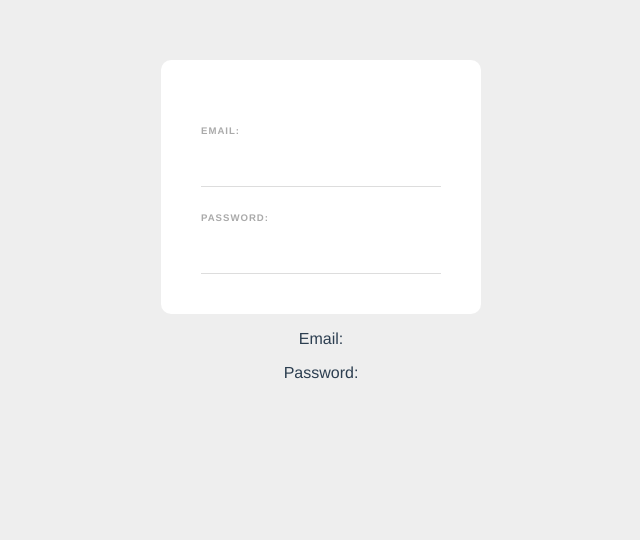
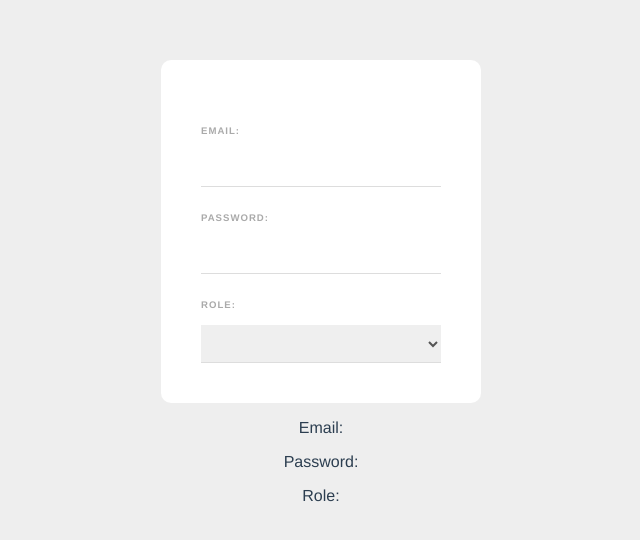
Before and after one commit to Sab-ra/web-form, a Vue app: page / in a window 1280 px wide. Shown: the top 540 px of the page, without its empty margins (319-959 px from the left). Built offline with nearby package versions, Linux system fonts and the light colour scheme.

Commit message:
Use v-model for selector

```diff
--- a/src/components/SignupForm.vue
+++ b/src/components/SignupForm.vue
@@ -5,9 +5,17 @@
 
     <label>Password:</label>
     <input type="password" required v-model="password_input" />
+
+    <label>Role:</label>
+    <select required v-model="role_selection">
+      <option value="developer">Web developer</option>
+      <option value="designer">Web designer</option>
+    </select>
+
   </form>
   <p>Email: {{ email_input }}</p>
   <p>Password: {{ password_input }}</p>
+  <p>Role: {{ role_selection }}</p>
 </template>
 
 <script>
@@ -15,7 +23,8 @@ export default {
   data() {
     return {
       email_input: '',
-      password_input: ''
+      password_input: '',
+      role_selection: ''
     }
   }
 
@@ -40,7 +49,7 @@ export default {
     letter-spacing: 1px;
     font-weight: bold;
   }
-  input {
+  input, select {
     display: block;
     padding: 10px 6px;
     width: 100%;
```
